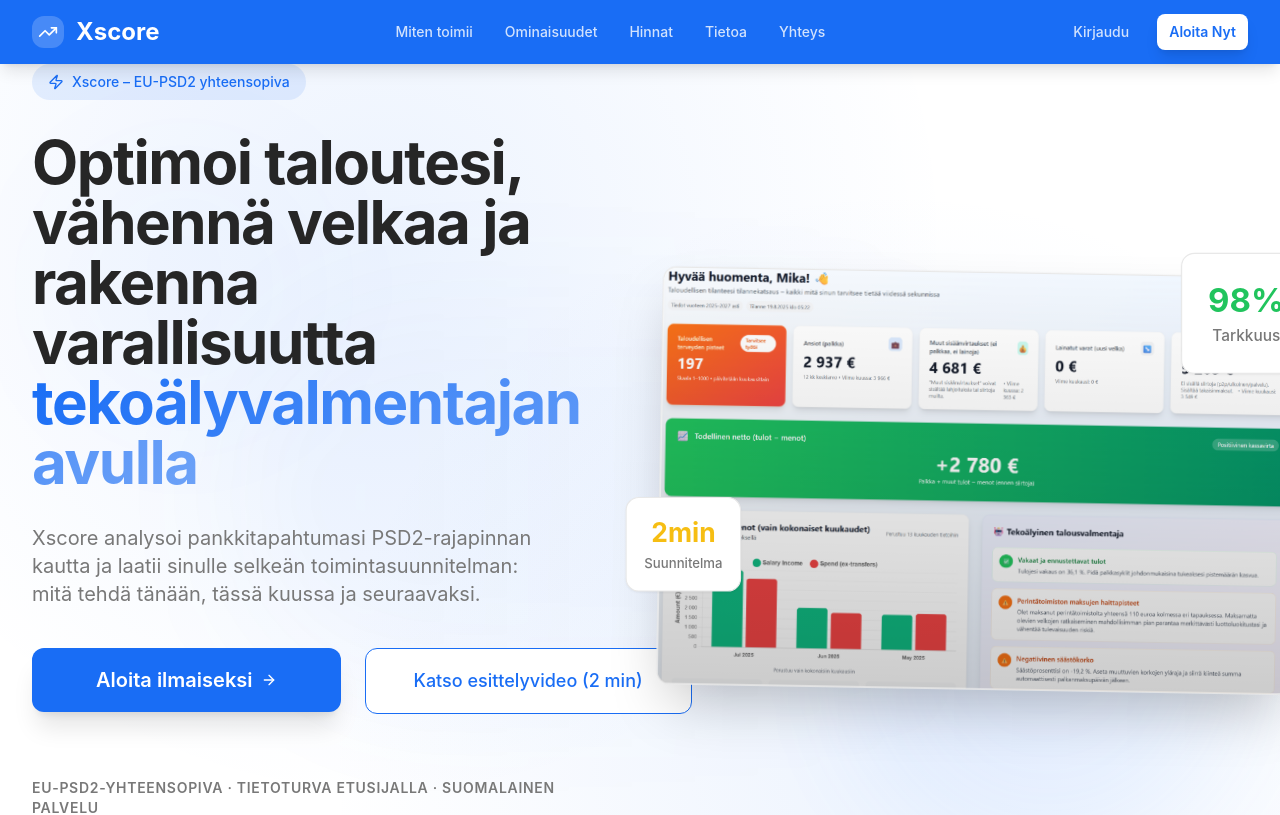
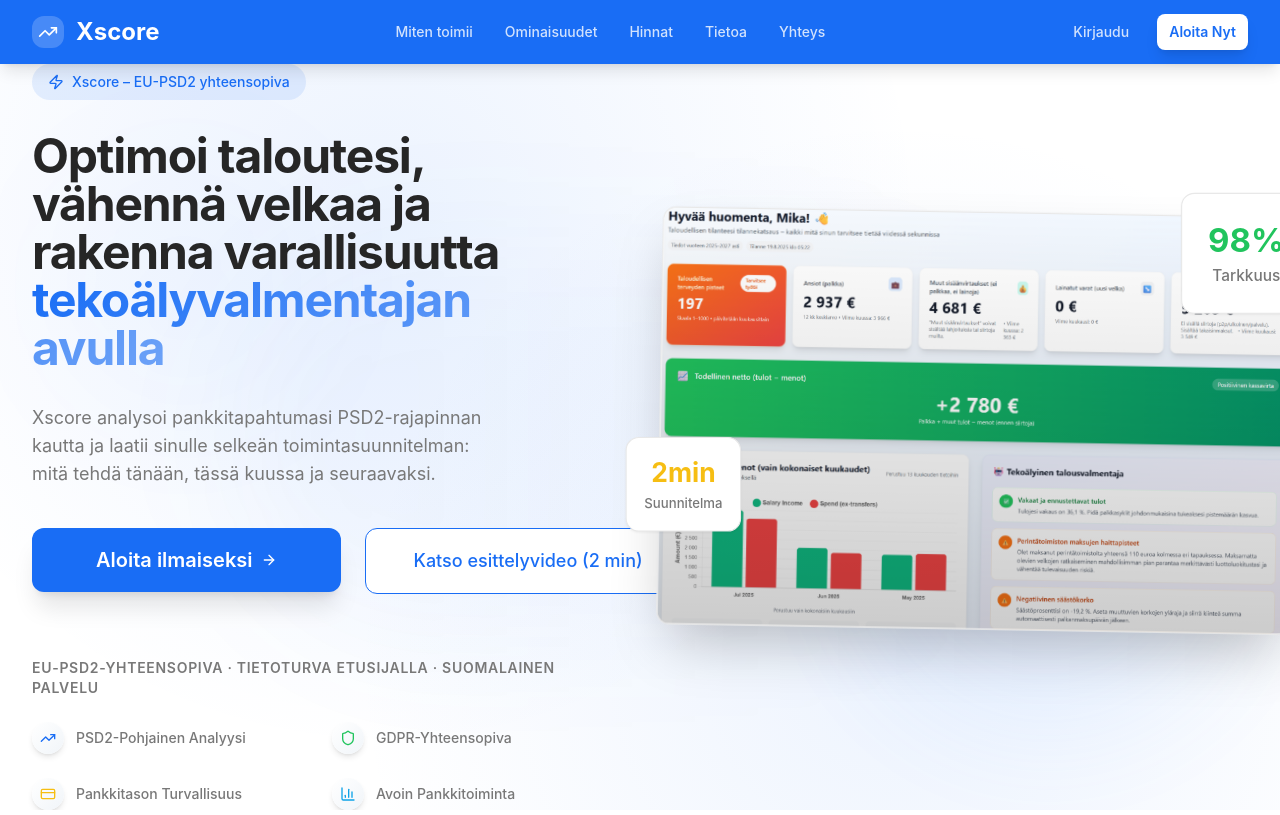
Before and after one commit to porv888/nordfi-score-finland, a React (Vite) app: page / in a window 1280 px wide. Shown: the top 815 px of the page. Built offline with nearby package versions, Linux system fonts and the light colour scheme.

Commit message:
Refine hero section text

```diff
--- a/src/components/HeroSection.tsx
+++ b/src/components/HeroSection.tsx
@@ -31,14 +31,14 @@ const HeroSection = () => {
                 Xscore – EU-PSD2 yhteensopiva
               </div>
 
-              <h1 className="text-4xl lg:text-6xl font-bold text-foreground leading-[1.1] tracking-tight">
+              <h1 className="text-3xl lg:text-5xl font-bold text-foreground leading-[1.1] tracking-tight">
                 Optimoi taloutesi, vähennä velkaa ja rakenna varallisuutta{" "}
                 <span className="gradient-text">
                   tekoälyvalmentajan avulla
                 </span>
               </h1>
 
-              <p className="text-lg lg:text-xl text-muted-foreground leading-relaxed max-w-xl text-balance">
+              <p className="text-base lg:text-lg text-muted-foreground leading-relaxed max-w-xl text-balance">
                 Xscore analysoi pankkitapahtumasi PSD2-rajapinnan kautta ja laatii sinulle selkeän toimintasuunnitelman:
                 mitä tehdä tänään, tässä kuussa ja seuraavaksi.
               </p>
```
